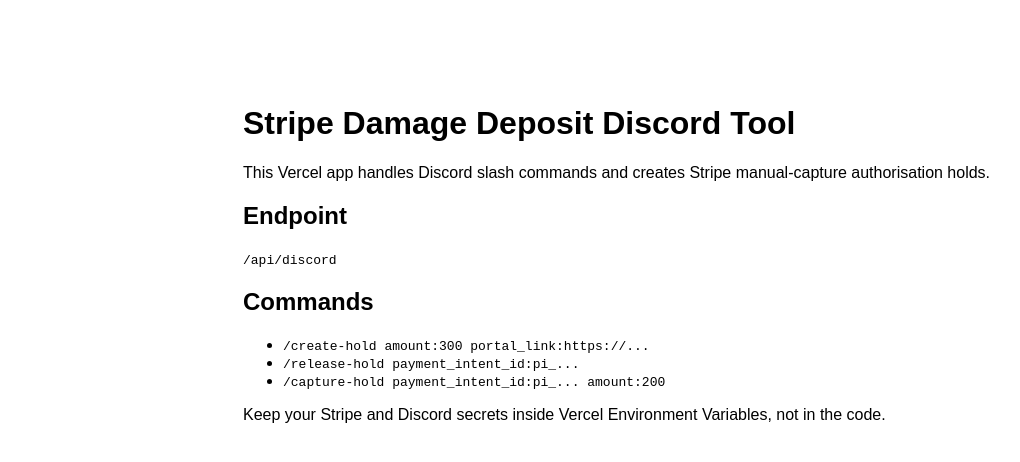
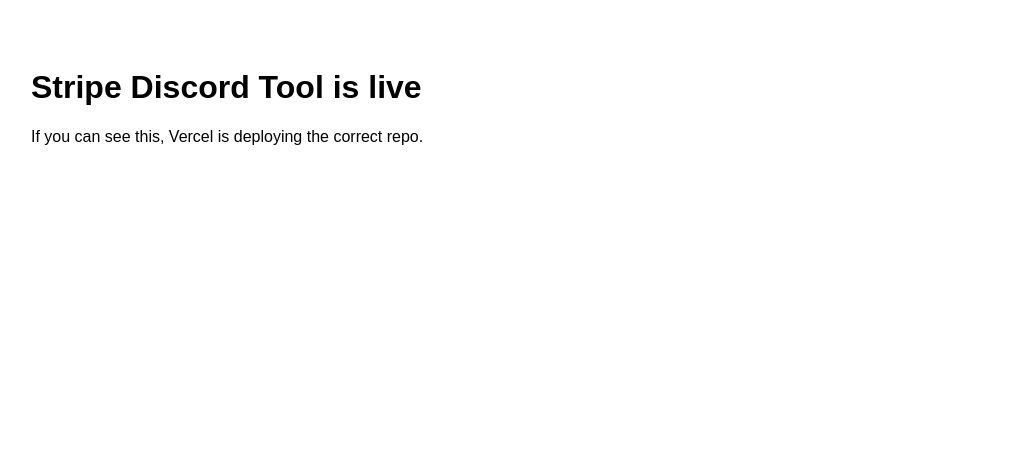
Before and after one commit to bluewiggle/stripe-discord-vercel, a Next.js app: page / in a window 1280 px wide. Shown: the top 462 px of the page, without its empty margins (17-1037 px from the left). Built offline with nearby package versions, Linux system fonts and the light colour scheme.

Commit message:
Added new home page

```diff
--- a/app/page.tsx
+++ b/app/page.tsx
@@ -1,17 +1,8 @@
 export default function Home() {
   return (
-    <main style={{ fontFamily: "Arial, sans-serif", maxWidth: 760, margin: "60px auto", padding: 24 }}>
-      <h1>Stripe Damage Deposit Discord Tool</h1>
-      <p>This Vercel app handles Discord slash commands and creates Stripe manual-capture authorisation holds.</p>
-      <h2>Endpoint</h2>
-      <code>/api/discord</code>
-      <h2>Commands</h2>
-      <ul>
-        <li><code>/create-hold amount:300 portal_link:https://...</code></li>
-        <li><code>/release-hold payment_intent_id:pi_...</code></li>
-        <li><code>/capture-hold payment_intent_id:pi_... amount:200</code></li>
-      </ul>
-      <p>Keep your Stripe and Discord secrets inside Vercel Environment Variables, not in the code.</p>
+    <main style={{ padding: 40, fontFamily: "Arial" }}>
+      <h1>Stripe Discord Tool is live</h1>
+      <p>If you can see this, Vercel is deploying the correct repo.</p>
     </main>
   );
 }
```
